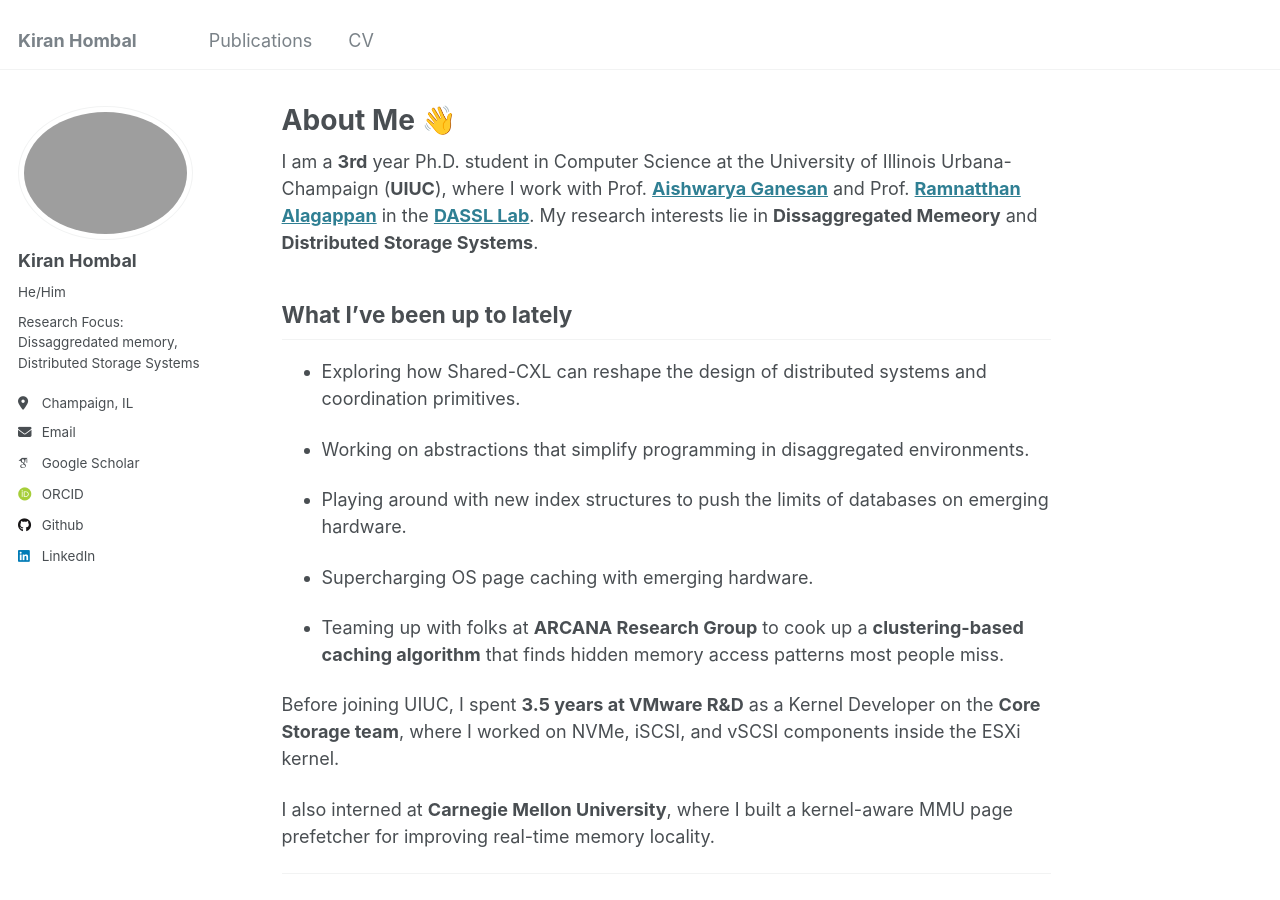
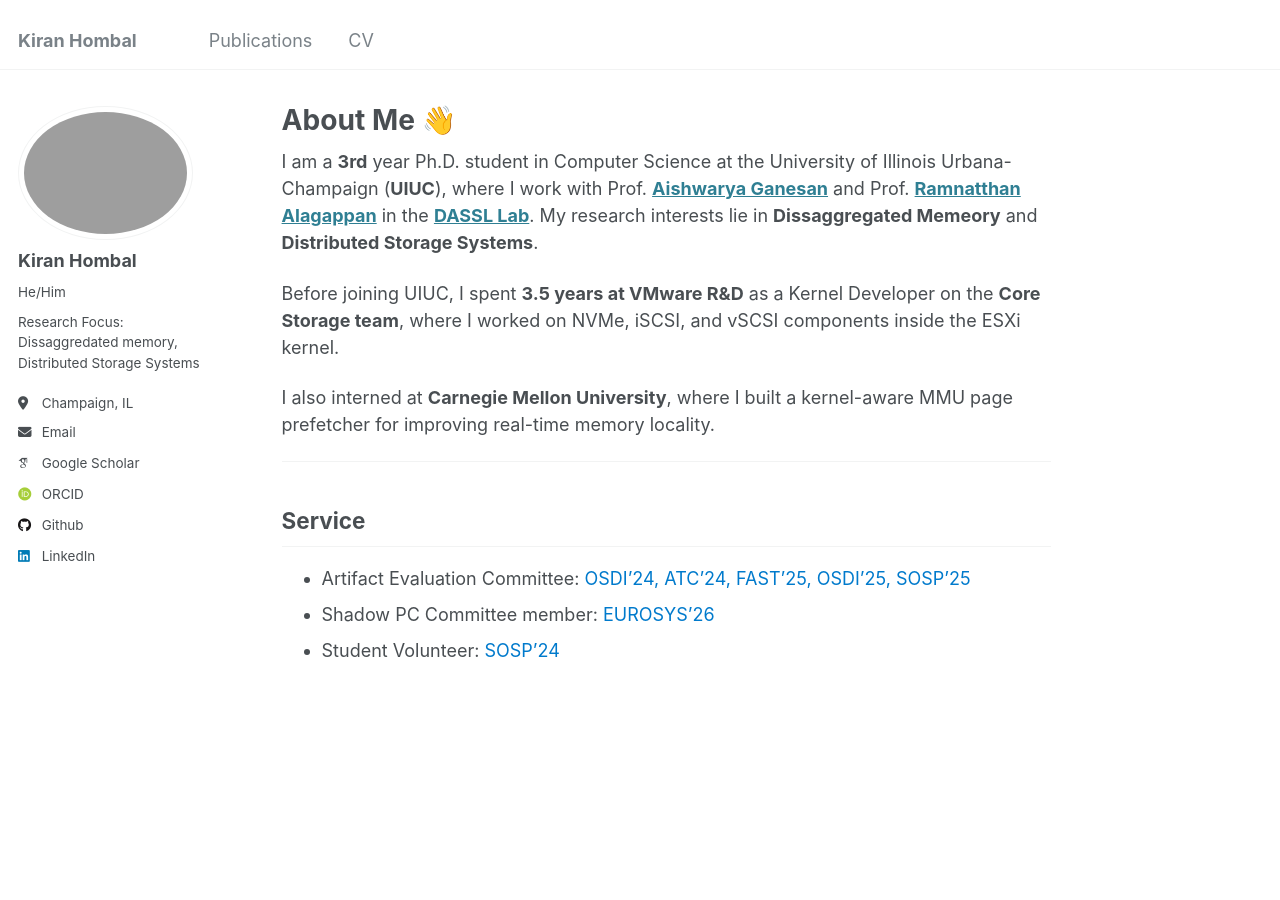
Before and after one commit to KSTARK007/KSTARK007.github.io, a Jekyll site: the page built from _pages/about.md, in a window 1280 px wide and 900 px high. Built offline with Jekyll 4.4.1, drawn with Linux system fonts in a browser that asks for light colours; some web fonts are replaced.

Commit message:
temp removing the content

```diff
--- a/_pages/about.md
+++ b/_pages/about.md
@@ -9,7 +9,7 @@ redirect_from:
 
 I am a **3rd** year Ph.D. student in Computer Science at the University of Illinois Urbana-Champaign (**UIUC**), where I work with Prof. [**Aishwarya Ganesan**](https://aishwaryaganesan.github.io/) and Prof. [**Ramnatthan Alagappan**](https://ramalagappan.github.io/) in the [**DASSL Lab**](https://dassl-uiuc.github.io/). My research interests lie in **Dissaggregated Memeory** and **Distributed Storage Systems**.
 
-## What I've been up to lately
+<!-- ## What I've been up to lately
 
 - Exploring how Shared-CXL can reshape the design of distributed systems and coordination primitives.
 
@@ -19,7 +19,7 @@ I am a **3rd** year Ph.D. student in Computer Science at the University of Illin
 
 - Supercharging OS page caching with emerging hardware.
 
-- Teaming up with folks at **ARCANA Research Group** to cook up a **clustering-based caching algorithm** that finds hidden memory access patterns most people miss.
+- Teaming up with folks at **ARCANA Research Group** to cook up a **clustering-based caching algorithm** that finds hidden memory access patterns most people miss. -->
 
 
 Before joining UIUC, I spent **3.5 years at VMware R&D** as a Kernel Developer on the **Core Storage team**, where I worked on NVMe, iSCSI, and vSCSI components inside the ESXi kernel.
```
